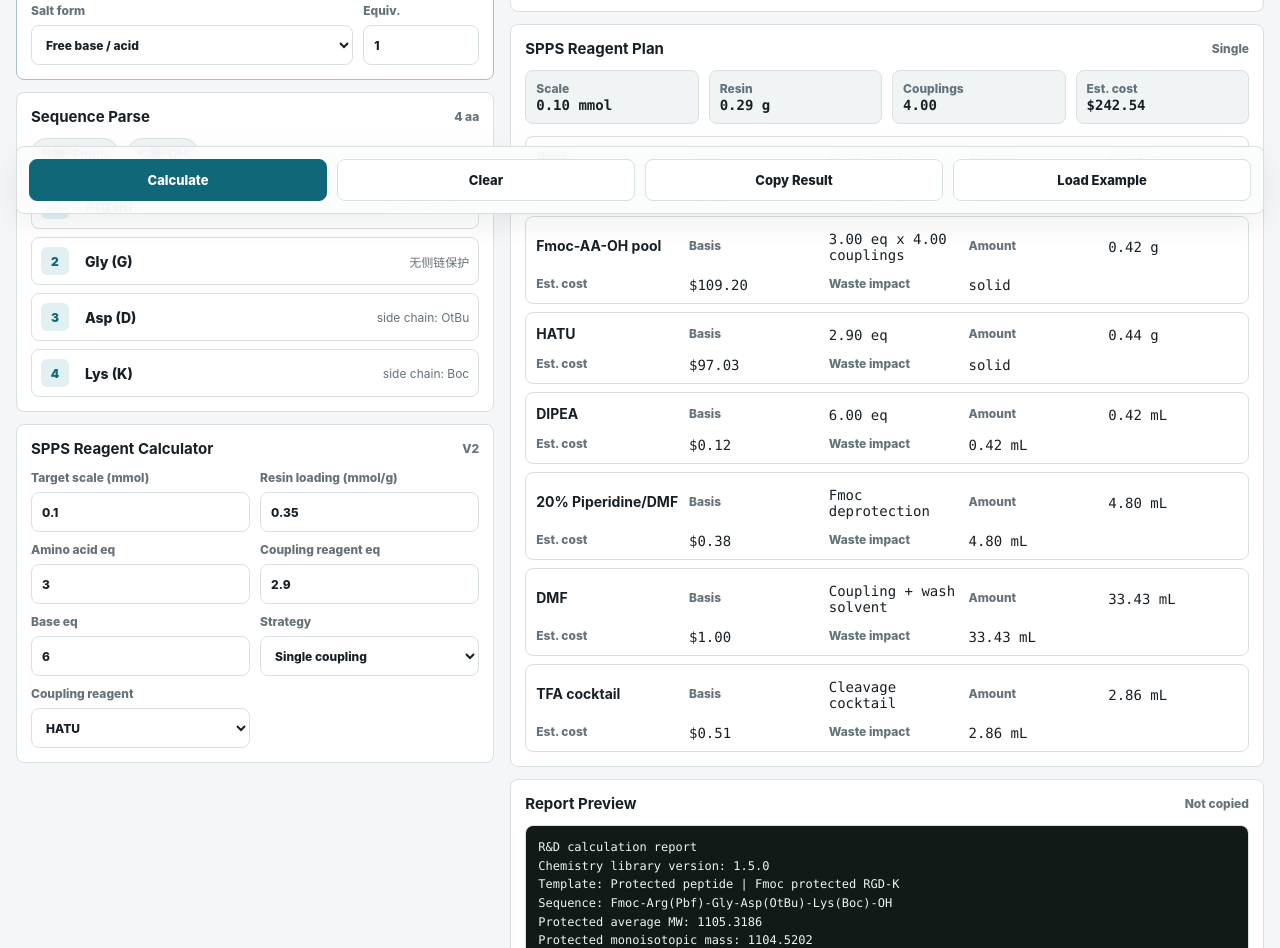
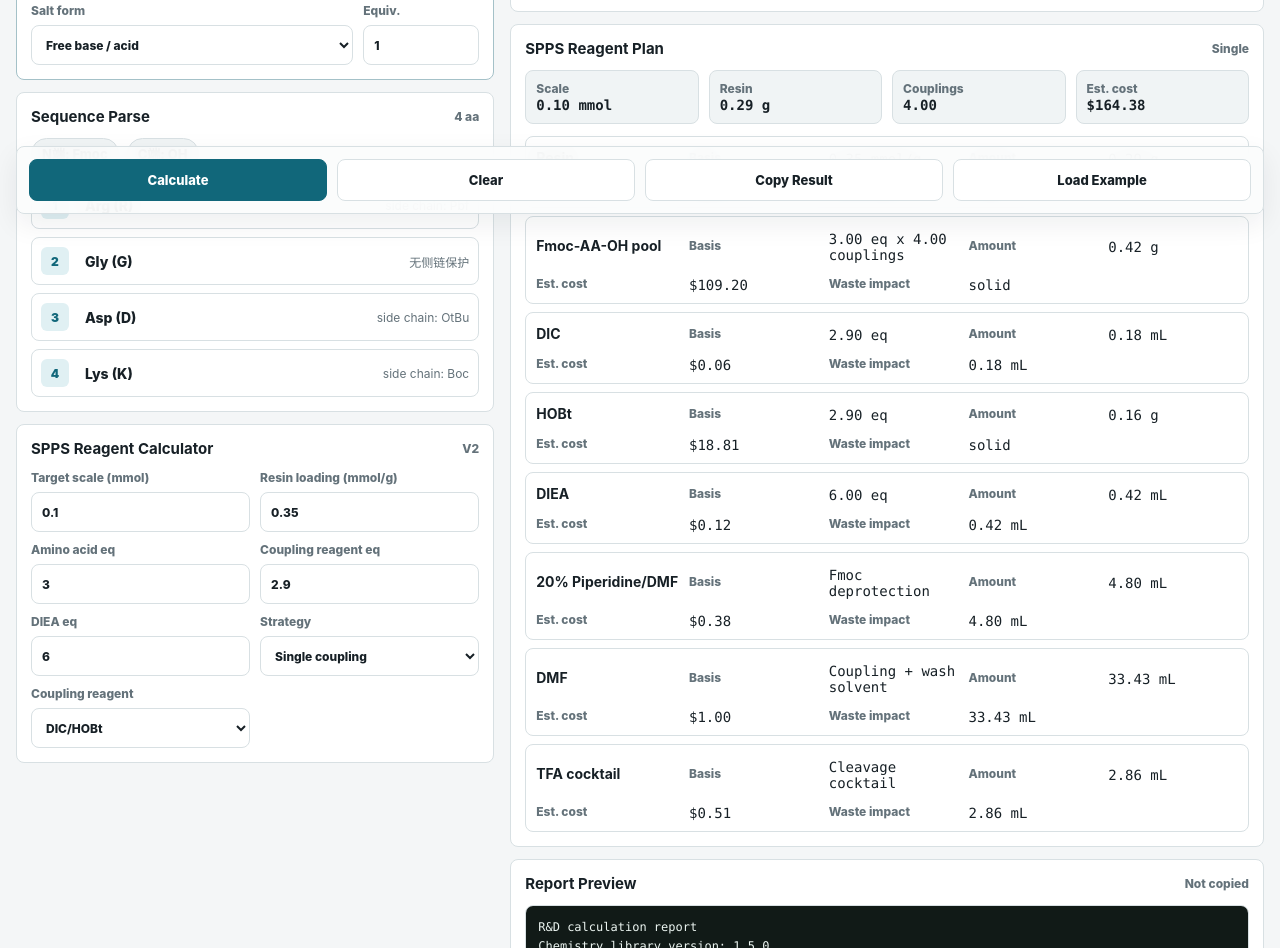
Before and after one commit to mikefu24/peptide-calcullator, a website: page index.html in a window 1280 px wide. Shown: the part 586-1534 px from the top of the page. Drawn offline with Linux system fonts and the light colour scheme.

Commit message:
Use DIC HOBt SPPS defaults

```diff
--- a/app.js
+++ b/app.js
@@ -476,9 +476,9 @@ function calculateSpps(parsed) {
   const aaMmol = scaleMmol * aaEq * couplingSteps;
   const couplingMmol = scaleMmol * couplingEq * couplingSteps;
   const baseMmol = scaleMmol * baseEq * couplingSteps;
-  const reagent = els.couplingReagent?.value || "HATU";
+  const reagent = els.couplingReagent?.value || "DIC/HOBt";
   const aminoAcidG = (aaMmol * sppsReagents["Fmoc-AA-OH"].mw) / 1000;
-  const baseML = (baseMmol * sppsReagents.DIPEA.mw) / (1000 * sppsReagents.DIPEA.density);
+  const baseML = (baseMmol * sppsReagents.DIEA.mw) / (1000 * sppsReagents.DIEA.density);
   const piperidineML = Math.max(residueCount, 1) * scaleMmol * 12 * multiplier;
   const dmfML = Math.max(residueCount, 1) * scaleMmol * 75 * multiplier + resinG * 12;
   const tfaML = Math.max(resinG * 10, scaleMmol * 8);
@@ -499,13 +499,29 @@ function calculateSpps(parsed) {
     },
   ];
 
-  if (reagent === "DIC/Oxyma") {
+  if (reagent === "DIC/HOBt") {
+    const dicML = (couplingMmol * sppsReagents.DIC.mw) / (1000 * sppsReagents.DIC.density);
+    const hobtG = (couplingMmol * sppsReagents.HOBt.mw) / 1000;
+    rows.push(
+      { name: "DIC", basis: `${fixed2(couplingEq)} eq`, amount: dicML, unit: "mL", cost: dicML * sppsReagents.DIC.defaultPrice },
+      { name: "HOBt", basis: `${fixed2(couplingEq)} eq`, amount: hobtG, unit: "g", cost: hobtG * sppsReagents.HOBt.defaultPrice },
+    );
+  } else if (reagent === "DIC/Oxyma") {
     const dicML = (couplingMmol * sppsReagents.DIC.mw) / (1000 * sppsReagents.DIC.density);
     const oxymaG = (couplingMmol * sppsReagents.Oxyma.mw) / 1000;
     rows.push(
       { name: "DIC", basis: `${fixed2(couplingEq)} eq`, amount: dicML, unit: "mL", cost: dicML * sppsReagents.DIC.defaultPrice },
       { name: "Oxyma Pure", basis: `${fixed2(couplingEq)} eq`, amount: oxymaG, unit: "g", cost: oxymaG * sppsReagents.Oxyma.defaultPrice },
     );
+  } else if (reagent === "PyBOP/DIEA") {
+    const pybopG = (couplingMmol * sppsReagents.PyBOP.mw) / 1000;
+    rows.push({
+      name: "PyBOP",
+      basis: `${fixed2(couplingEq)} eq`,
+      amount: pybopG,
+      unit: "g",
+      cost: pybopG * sppsReagents.PyBOP.defaultPrice,
+    });
   } else {
     rows.push({
       name: reagent,
@@ -517,14 +533,14 @@ function calculateSpps(parsed) {
   }
 
   rows.push(
-    { name: "DIPEA", basis: `${fixed2(baseEq)} eq`, amount: baseML, unit: "mL", cost: baseML * sppsReagents.DIPEA.defaultPrice },
+    { name: "DIEA", basis: `${fixed2(baseEq)} eq`, amount: baseML, unit: "mL", cost: baseML * sppsReagents.DIEA.defaultPrice },
     { name: "20% Piperidine/DMF", basis: "Fmoc deprotection", amount: piperidineML, unit: "mL", cost: piperidineML * sppsReagents.Piperidine.defaultPrice },
     { name: "DMF", basis: "Coupling + wash solvent", amount: dmfML, unit: "mL", cost: dmfML * sppsReagents.DMF.defaultPrice },
     { name: "TFA cocktail", basis: "Cleavage cocktail", amount: tfaML, unit: "mL", cost: tfaML * sppsReagents["TFA cocktail"].defaultPrice },
   );
 
   const totalCost = rows.reduce((sum, row) => sum + row.cost, 0);
-  const wasteML = dmfML + piperidineML + tfaML + baseML + rows.filter((row) => row.unit === "mL").reduce((sum, row) => ["DIPEA", "20% Piperidine/DMF", "DMF", "TFA cocktail"].includes(row.name) ? sum : sum + row.amount, 0);
+  const wasteML = dmfML + piperidineML + tfaML + baseML + rows.filter((row) => row.unit === "mL").reduce((sum, row) => ["DIEA", "20% Piperidine/DMF", "DMF", "TFA cocktail"].includes(row.name) ? sum : sum + row.amount, 0);
   return { scaleMmol, loading, resinG, residueCount, couplingSteps, strategy, reagent, rows, totalCost, wasteML };
 }
 
--- a/chemistry-data.js
+++ b/chemistry-data.js
@@ -132,11 +132,11 @@ const groupSiteTypes = {
 const sppsReagents = {
   resin: { label: "Resin", unit: "g", defaultPrice: 120 },
   "Fmoc-AA-OH": { label: "Fmoc-AA-OH pool", mw: 350, unit: "g", defaultPrice: 260 },
-  HATU: { label: "HATU", mw: 380.23, unit: "g", defaultPrice: 220 },
-  HBTU: { label: "HBTU", mw: 379.24, unit: "g", defaultPrice: 160 },
   DIC: { label: "DIC", mw: 126.2, density: 0.815, unit: "mL", defaultPrice: 0.35 },
+  HOBt: { label: "HOBt", mw: 135.13, unit: "g", defaultPrice: 120 },
   Oxyma: { label: "Oxyma Pure", mw: 142.11, unit: "g", defaultPrice: 90 },
-  DIPEA: { label: "DIPEA", mw: 129.25, density: 0.742, unit: "mL", defaultPrice: 0.28 },
+  PyBOP: { label: "PyBOP", mw: 520.39, unit: "g", defaultPrice: 320 },
+  DIEA: { label: "DIEA", mw: 129.25, density: 0.742, unit: "mL", defaultPrice: 0.28 },
   Piperidine: { label: "20% piperidine/DMF", unit: "mL", defaultPrice: 0.08 },
   DMF: { label: "DMF wash/coupling solvent", unit: "mL", defaultPrice: 0.03 },
   "TFA cocktail": { label: "TFA cleavage cocktail", unit: "mL", defaultPrice: 0.18 },
--- a/index.html
+++ b/index.html
@@ -93,7 +93,7 @@
                 <input id="couplingEq" type="number" min="0" step="0.1" value="2.9" />
               </label>
               <label>
-                Base eq
+                DIEA eq
                 <input id="baseEq" type="number" min="0" step="0.1" value="6" />
               </label>
               <label>
@@ -107,9 +107,9 @@
               <label>
                 Coupling reagent
                 <select id="couplingReagent">
-                  <option value="HATU">HATU</option>
-                  <option value="HBTU">HBTU</option>
+                  <option value="DIC/HOBt">DIC/HOBt</option>
                   <option value="DIC/Oxyma">DIC/Oxyma</option>
+                  <option value="PyBOP/DIEA">PyBOP/DIEA</option>
                 </select>
               </label>
             </div>
```
Also changed, not shown: acceptance.test.js (+11 -0 lines), README.md, dist/README.md, dist/app.js, dist/chemistry-data.js, dist/index.html.
